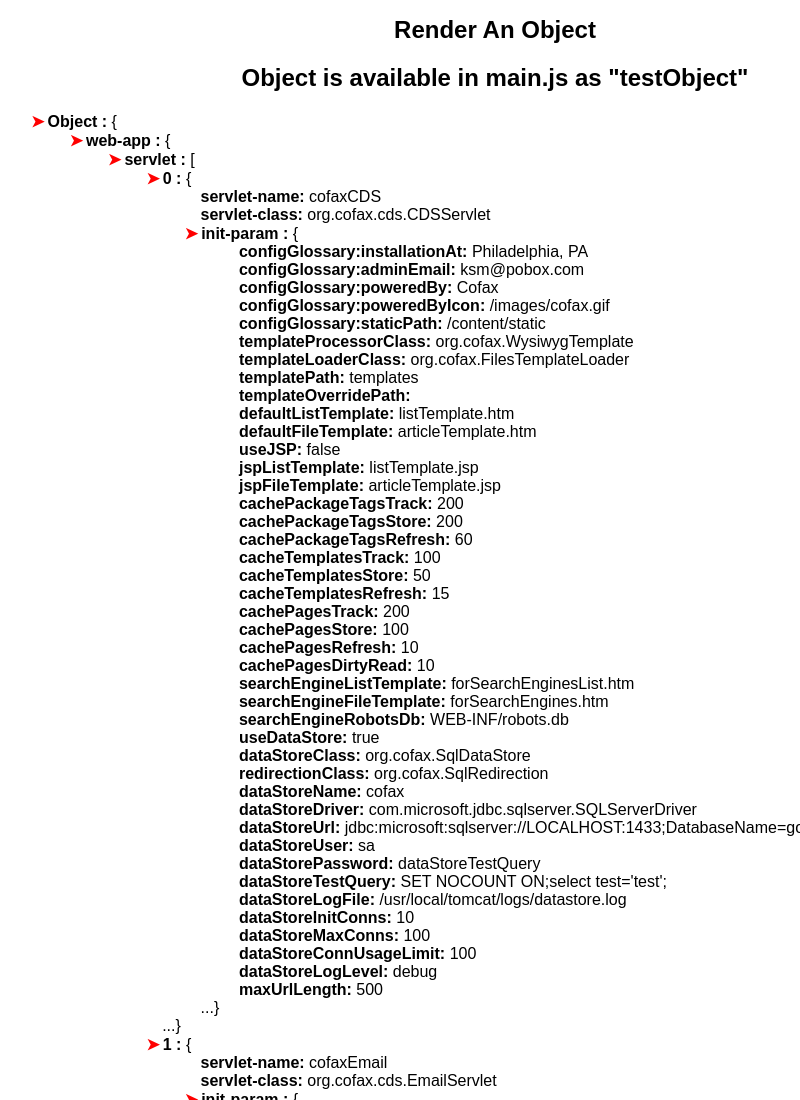
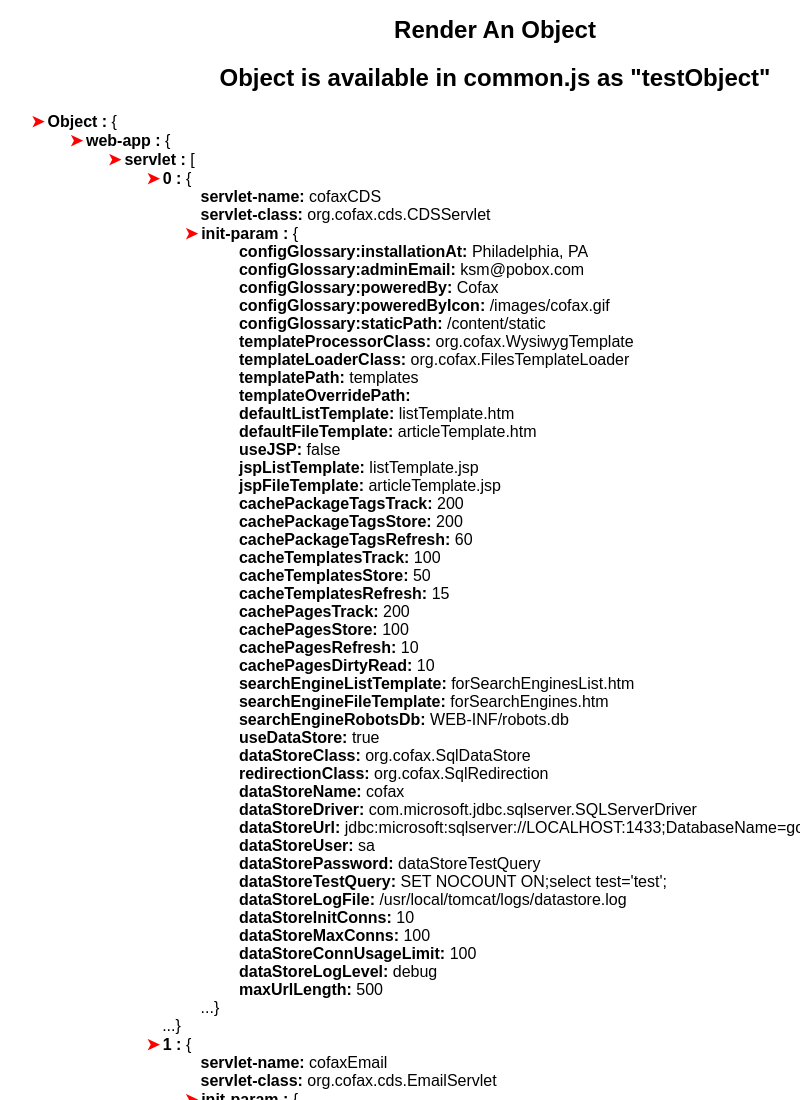
Before and after one commit to enconstant/render-object-task, a plain HTML site: page index.html in a window 1280 px wide. Shown: the top 1100 px of the page, without its empty margins (145-945 px from the left). Drawn offline with Linux system fonts and the light colour scheme.

Commit message:
main changed to common

```diff
--- a/index.html
+++ b/index.html
@@ -7,7 +7,7 @@
 </head>
 <body>
 	<h1>Render An Object</h1>
-	<h2>Object is available in main.js as "testObject"</h2>
+	<h2>Object is available in common.js as "testObject"</h2>
 	<div id="container" class="parent">
 
 	</div>
```
